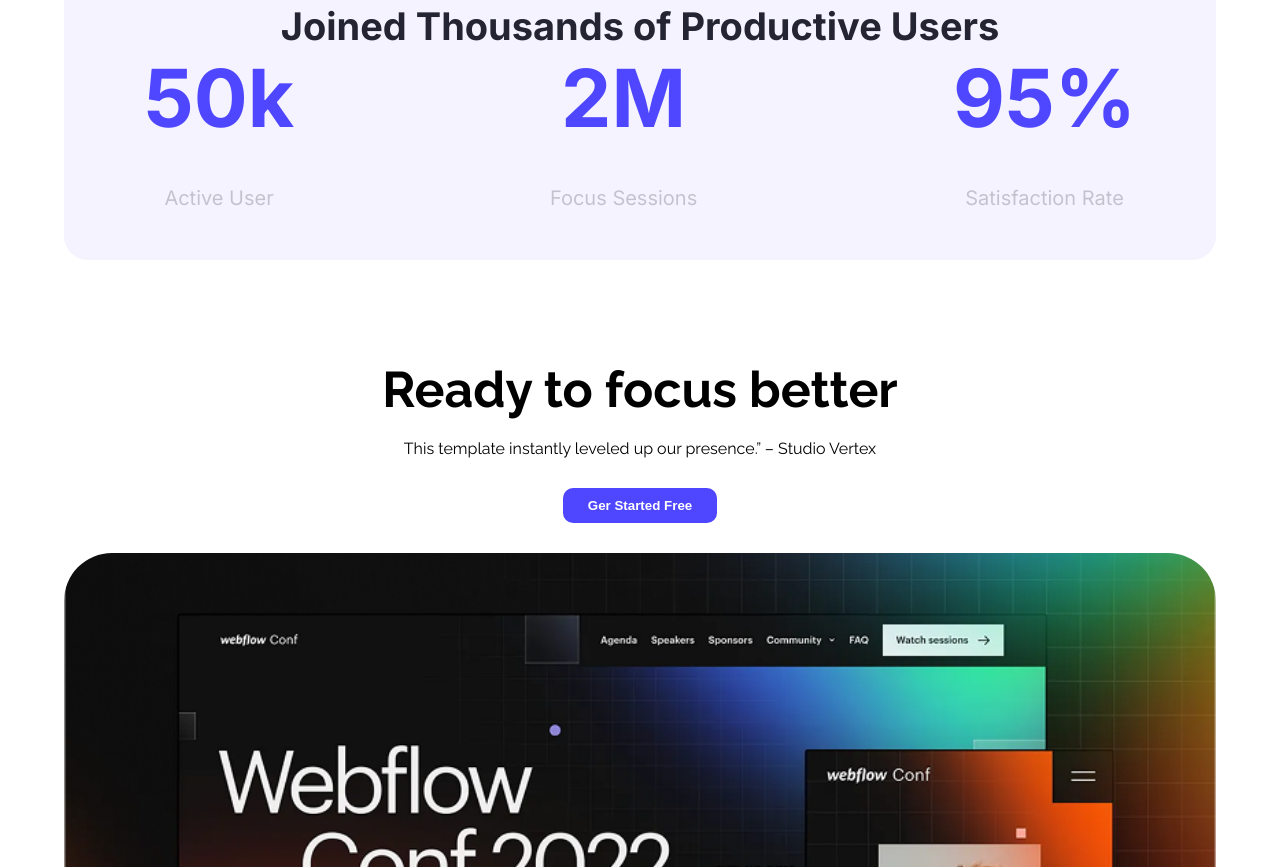
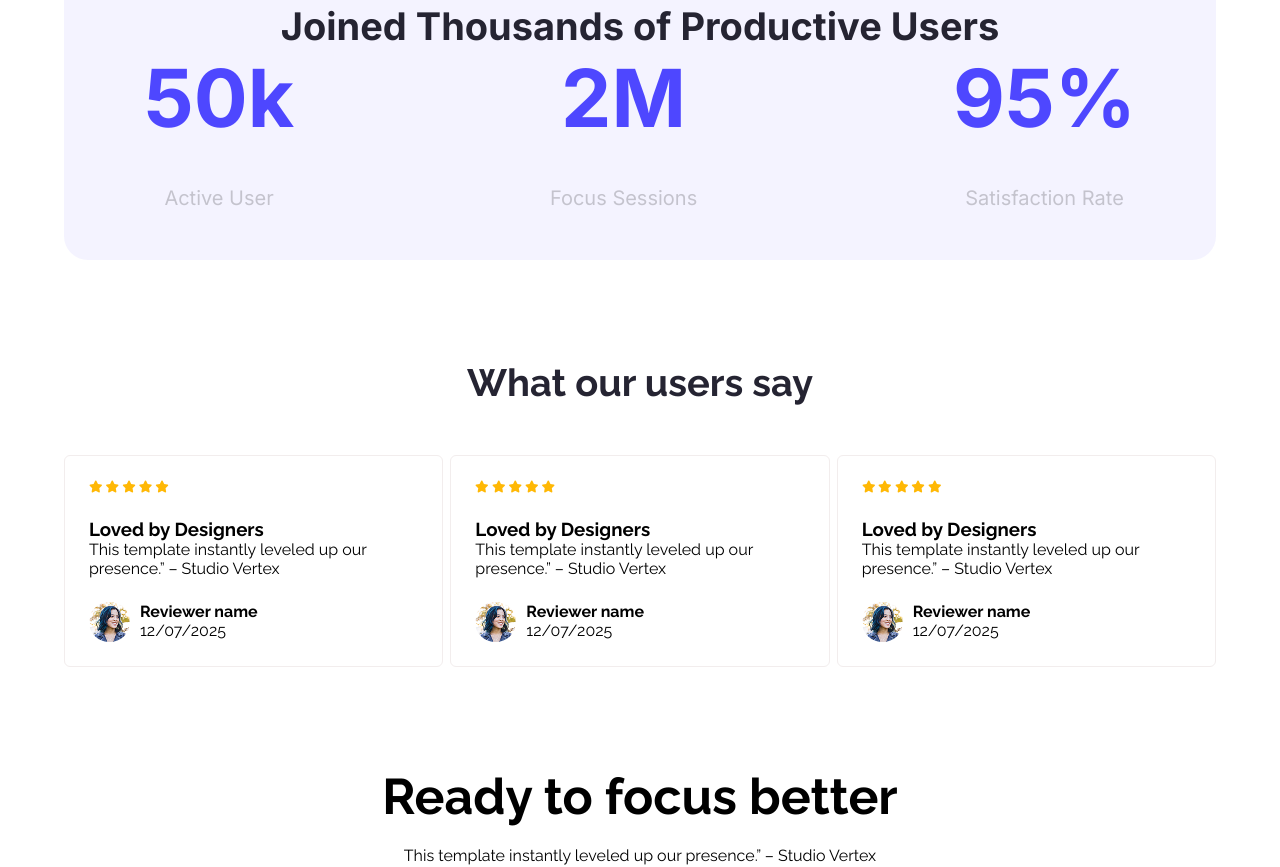
Before and after one commit to Ashik756/Webflow, a plain HTML site: page index.html in a window 1280 px wide. Shown: the part 1294-2161 px from the top of the page. Drawn offline with Linux system fonts and the light colour scheme.

Commit message:
Assignment-1 Complete(1.0.0)

```diff
--- a/index.html
+++ b/index.html
@@ -5,11 +5,14 @@
     <meta name="viewport" content="width=device-width, initial-scale=1.0">
     <!-- Google font -->
     <link rel="preconnect" href="https://fonts.googleapis.com">
-<link rel="preconnect" href="https://fonts.gstatic.com" crossorigin>
-<link href="https://fonts.googleapis.com/css2?family=Inter:ital,opsz,wght@0,14..32,100..900;1,14..32,100..900&family=Raleway:ital,wght@0,100..900;1,100..900&display=swap" rel="stylesheet">
+    <link rel="preconnect" href="https://fonts.gstatic.com" crossorigin>
+    <link href="https://fonts.googleapis.com/css2?family=Inter:ital,opsz,wght@0,14..32,100..900;1,14..32,100..900&family=Raleway:ital,wght@0,100..900;1,100..900&display=swap" rel="stylesheet">
 
+    <!-- font awesome cdn -->
+     <link rel="stylesheet" href="https://cdnjs.cloudflare.com/ajax/libs/font-awesome/6.7.2/css/all.min.css" integrity="sha512-Evv84Mr4kqVGRNSgIGL/F/aIDqQb7xQ2vcrdIwxfjThSH8CSR7PBEakCr51Ck+w+/U6swU2Im1vVX0SVk9ABhg==" crossorigin="anonymous" referrerpolicy="no-referrer" />
 
-<link rel="stylesheet" href="style.css">
+    <link rel="shortcut icon" href="./Assets/fav-icon.png" type="image/x-icon">
+    <link rel="stylesheet" href="style.css">
     <title>Webflow</title>
 </head>
 <body>
@@ -55,9 +58,71 @@
         </section>
 
     <!-- User review -->
-    <!-- <section>
+    <section id="review">
         <h2 class="cmn-h2">What our users say</h2>
-    </section> -->
+        <div style="display: flex; gap: 7px; margin-top: 50px;">
+            <section class="card">
+                <div class="star">
+                    <i class="fa-solid fa-star fa-bounce"></i>
+                    <i class="fa-solid fa-star"></i>
+                    <i class="fa-solid fa-star"></i>
+                    <i class="fa-solid fa-star"></i>
+                    <i class="fa-solid fa-star"></i>
+                </div>
+                <div class="review">
+                    <h3>Loved by Designers</h3>
+                    <p>This template instantly leveled up our presence.” – Studio Vertex</p>
+                </div>
+                <div class="avatar">
+                    <img src="./Assets/avatar.png">
+                    <div>
+                        <h4>Reviewer name</h4>
+                        <p>12/07/2025</p>
+                    </div>
+                </div>
+            </section>
+            <section class="card">
+                <div class="star">
+                    <i class="fa-solid fa-star fa-bounce"></i>
+                    <i class="fa-solid fa-star fa-bounce"></i>
+                    <i class="fa-solid fa-star"></i>
+                    <i class="fa-solid fa-star"></i>
+                    <i class="fa-solid fa-star"></i>
+                </div>
+                <div class="review">
+                    <h3>Loved by Designers</h3>
+                    <p>This template instantly leveled up our presence.” – Studio Vertex</p>
+                </div>
+                <div class="avatar">
+                    <img src="./Assets/avatar.png">
+                    <div>
+                        <h4>Reviewer name</h4>
+                        <p>12/07/2025</p>
+                    </div>
+                </div>
+            </section>
+            <section class="card">
+                <div class="star">
+                    <i class="fa-solid fa-star fa-bounce"></i>
+                    <i class="fa-solid fa-star fa-bounce"></i>
+                    <i class="fa-solid fa-star fa-bounce"></i>
+                    <i class="fa-solid fa-star"></i>
+                    <i class="fa-solid fa-star"></i>
+                </div>
+                <div class="review">
+                    <h3>Loved by Designers</h3>
+                    <p>This template instantly leveled up our presence.” – Studio Vertex</p>
+                </div>
+                <div class="avatar">
+                    <img src="./Assets/avatar.png">
+                    <div>
+                        <h4>Reviewer name</h4>
+                        <p>12/07/2025</p>
+                    </div>
+                </div>
+            </section>
+        </div>
+    </section>
 
     <!-- Ready to focus better -->
      <section id="focus-better">
--- a/style.css
+++ b/style.css
@@ -81,7 +81,7 @@ header>div>h1{
 #main-action>div>p{
     color: #252432;
     font-size: 24px;
-    font-weight: 100;
+    font-weight: 300;
     margin: 20px 0;
 }
 
@@ -111,6 +111,35 @@ header>div>h1{
     color: #00000032;
 }
 
+/* <!-- User review --> */
+#review{
+    align-items: center;
+    max-width: 90%;
+    margin: 100px auto;
+}
+
+.card{
+    padding: 24px;
+    border: 1px solid #F2EDED;
+    border-radius: 6px;
+}
+
+.star{
+    color: #FFB805;
+    font-size: 12px;
+}
+
+.review{
+    padding: 24px 0;
+}
+
+.avatar{
+    display: flex;
+    gap: 10px;
+}
+.avatar>img{
+    border-radius: 50%;
+}
 /* <!-- Ready to focus better --> */
 #focus-better{
     align-items: center;
```
Also changed, not shown: Assets/fav-icon.png (added).
